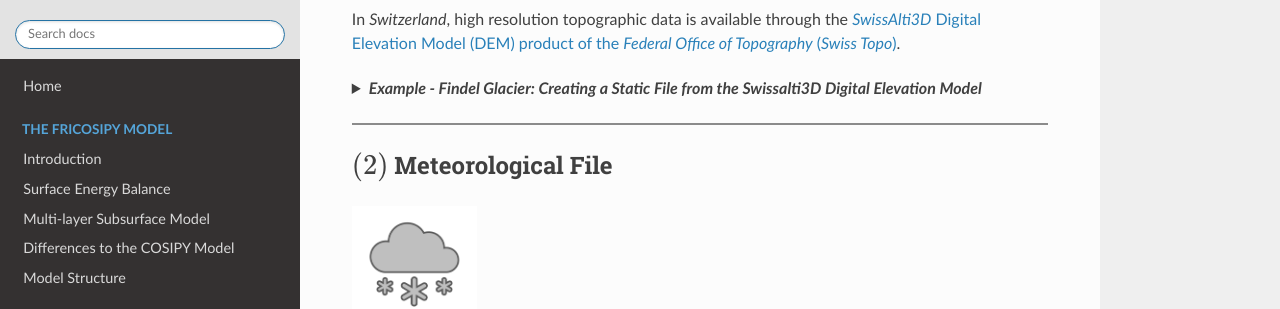
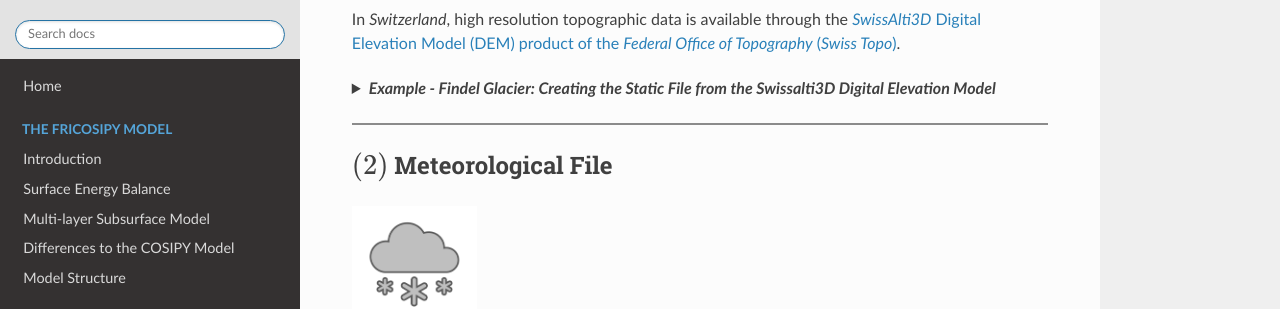
Before and after one commit to MarcusGastaldello/FRICOSIPY, an MkDocs documentation site: the page built from docs/model_input_files.md, in a window 1280 px wide and 900 px high, scrolled down 2177 px. Shown: the part 179-488 px from the top of the window. Built offline with MkDocs 1.6.1, drawn with Linux system fonts in a browser that asks for light colours; some of the changed text lies outside the part shown.

Commit message:
Revise example titles and add new file creation examples
Updated example titles for clarity and added new examples for creating meteorological and illumination files from local data.

```diff
--- a/docs/model_input_files.md
+++ b/docs/model_input_files.md
@@ -88,7 +88,7 @@
 In *Switzerland*, high resolution topographic data is available through the [*SwissAlti3D* Digital Elevation Model (DEM) product of the
 *Federal Office of Topography* (*Swiss Topo*)](https://www.swisstopo.admin.ch/en/height-model-swissalti3d).
 
-??? "***Example - Findel Glacier: Creating a Static File from the Swissalti3D Digital Elevation Model***"
+??? "***Example - Findel Glacier: Creating the Static File from the Swissalti3D Digital Elevation Model***"
 
     <br>
     !!! example
@@ -158,6 +158,16 @@
 In *Switzerland*, hourly resolution meteorological data is readily available from a variety of stations on the [*Open Data* platform of the
 *Federal Office of Meteorology & Climatology* (*Meteo Swiss*)](https://www.meteosuisse.admin.ch/services-et-publications/service/open-data.html).
 
+??? "***Example - Findel Glacier: Creating the Meteo File from Local Meteorological Data***"
+
+    <br>
+    !!! example
+        Within the *data/static/GeoTIFF/* directory , a high resolution Digital Elevation Model (DEM) of the Findel Glacier (Valais, Switzerland) sourced from the [*Federal Office of Topography* (*Swiss Topo*)](https://www.swisstopo.admin.ch/en/height-model-swissalti3d) has been provided: '*Swissalti3D_Findel.tif*'. In addition, a shapefile within the *data/static/GeoTIFF/* directory which demarcates the glacier outline has been created on GIS software.
+
+        <div style="border:1px solid #ccc; padding:10px; background:#f9f9f9; max-width:100%; overflow-x:auto;">
+          <code style="background:none !important; border:none !important; padding:0 !important; color:#404040; font-family:Consolas, 'Liberation Mono', Courier, monospace;">cd utilities/create_STATIC/<br>python create_static_netcdf_from_GeoTIFF.py -g Swissalti3D_Findel.tif -s Static_Findel_200m.nc -m Findel_Glacier.shp -r 200</code>
+        </div>
+
 <hr style="height:2px; background-color:#8b8b8b; border:none;" />
 
 ## $(3)$ Illumination File
@@ -182,4 +192,14 @@
 !!! note
     In order for the illumination file to be accurate, the static file should include all surrounding high-altitude terrain so that it can be determined whether they may obscure direct insolation onto the glacier. Glacier nodes (mask = 1) should also not be placed on the periphery of the static file.
 
+??? "***Example - Findel Glacier: Creating the Illumination File***"
+
+    <br>
+    !!! example
+        Within the *data/static/GeoTIFF/* directory , a high resolution Digital Elevation Model (DEM) of the Findel Glacier (Valais, Switzerland) sourced from the [*Federal Office of Topography* (*Swiss Topo*)](https://www.swisstopo.admin.ch/en/height-model-swissalti3d) has been provided: '*Swissalti3D_Findel.tif*'. In addition, a shapefile within the *data/static/GeoTIFF/* directory which demarcates the glacier outline has been created on GIS software.
+
+        <div style="border:1px solid #ccc; padding:10px; background:#f9f9f9; max-width:100%; overflow-x:auto;">
+          <code style="background:none !important; border:none !important; padding:0 !important; color:#404040; font-family:Consolas, 'Liberation Mono', Courier, monospace;">cd utilities/create_STATIC/<br>python create_static_netcdf_from_GeoTIFF.py -g Swissalti3D_Findel.tif -s Static_Findel_200m.nc -m Findel_Glacier.shp -r 200</code>
+        </div>
+
 <hr style="height:2px; background-color:#8b8b8b; border:none;" />
```
